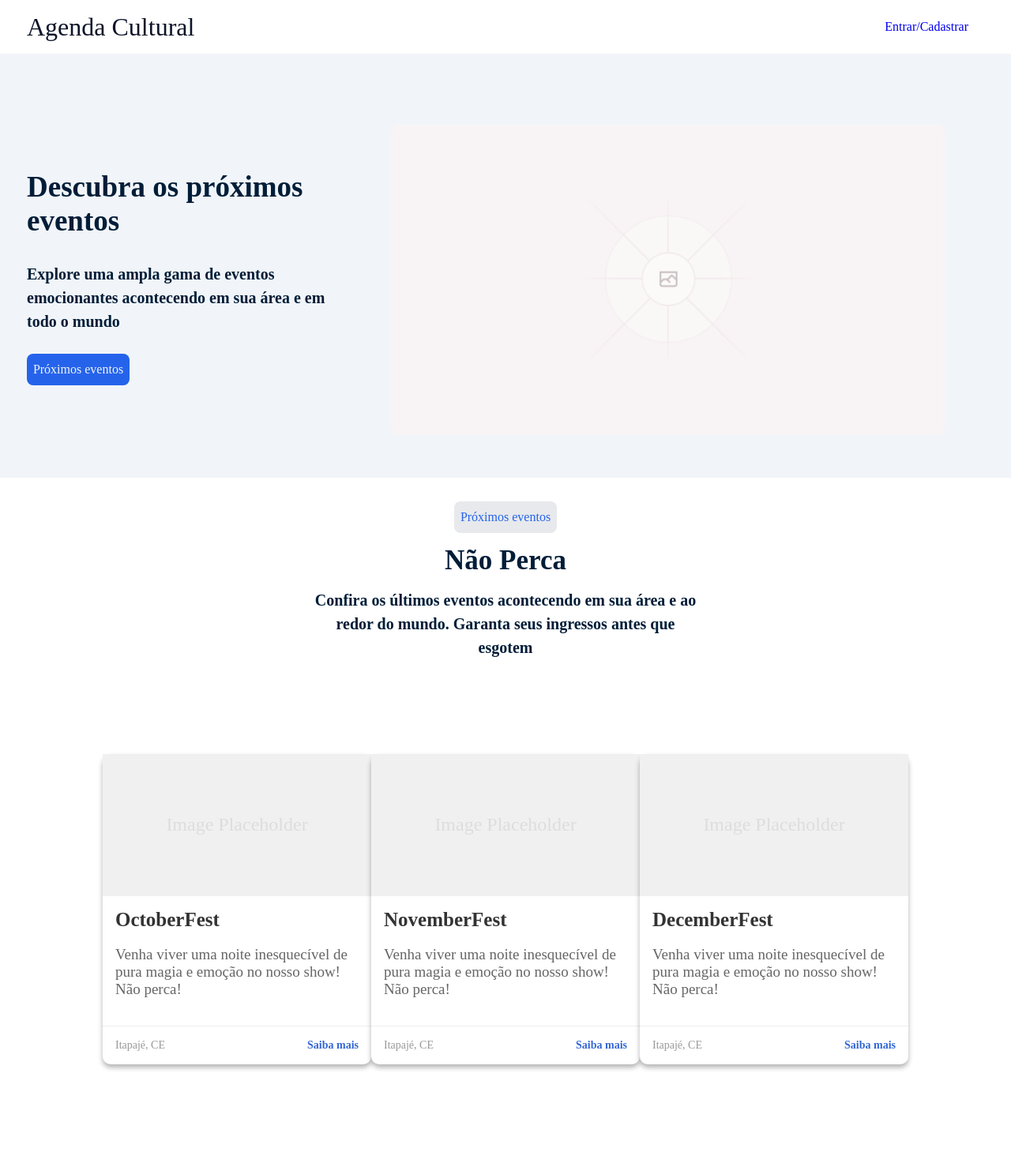
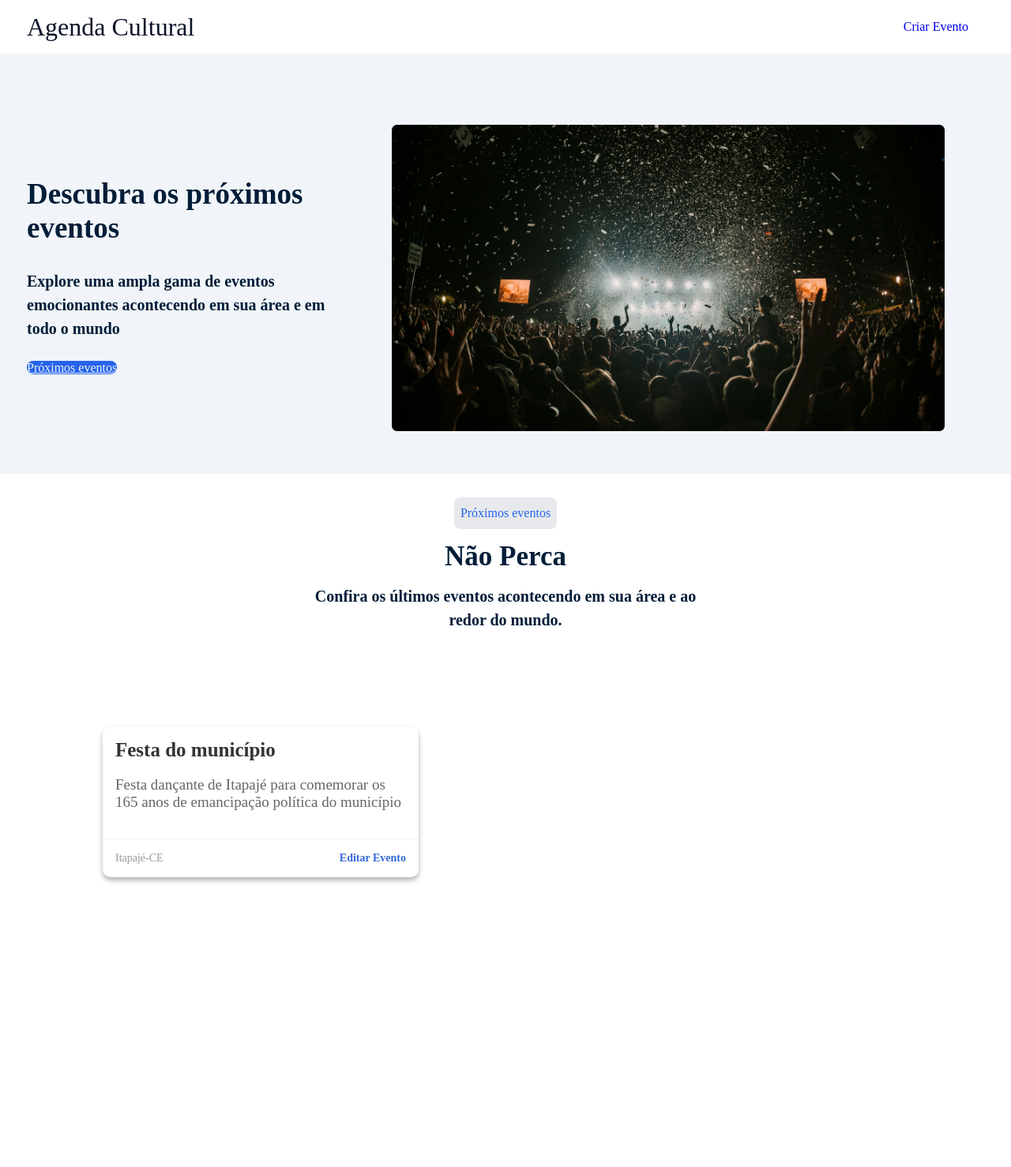
Before and after one commit to ryxnsousa/agenda-cultural, a Django app: page /home/ in a window 1280 px wide. Shown: the whole page at 79% size. After the commit the page ends 1118 px from the top, so only its background shows below. Run offline with Django 5.2, Linux system fonts and the light colour scheme; data comes from the database, SQL or seed files in the repository; both versions use the stored data as it was after the commit; some web fonts are replaced.

Commit message:
final version

```diff
--- a/agenda_cultural/agenda_cultural/urls.py
+++ b/agenda_cultural/agenda_cultural/urls.py
@@ -17,8 +17,12 @@ Including another URLconf
 from django.contrib import admin
 from django.urls import path, include
 from app_agenda_cultural import views
+from app_agenda_cultural.views import criar_evento, editar_evento, excluir_evento
 
 urlpatterns = [
     path('admin/', admin.site.urls),
-    path('home/', views.home),
+    path('home/', views.home, name='home'),
+    path('criar-evento/', views.criar_evento, name='criar_evento'),
+    path('editar-evento/<int:id>/', views.editar_evento, name='editar_evento'),
+    path('excluir-evento/<int:id>/', excluir_evento, name='excluir_evento'),
 ]
--- a/agenda_cultural/app_agenda_cultural/forms.py
+++ b/agenda_cultural/app_agenda_cultural/forms.py
@@ -4,4 +4,6 @@ from .models import Evento
 class EventoForm(forms.ModelForm):
     class Meta:
         model = Evento
-        fields = ['nome', 'descricao', 'local', 'data']
+        fields = ['nome', 'descricao', 'local','data']
+        widgets = {
+            'data': forms.DateInput(attrs={'type': 'date'})}
--- a/agenda_cultural/app_agenda_cultural/models.py
+++ b/agenda_cultural/app_agenda_cultural/models.py
@@ -1,10 +1,11 @@
 from django.db import models
+import datetime
 
 class Evento(models.Model):
     nome = models.CharField(max_length=100)
     descricao = models.TextField()
     local = models.CharField(max_length=100)
-    data = models.DateTimeField()
+    data = models.DateField(default=datetime.date.today)
 
     def __str__(self):
         return self.nome
--- a/agenda_cultural/app_agenda_cultural/static/css/style.css
+++ b/agenda_cultural/app_agenda_cultural/static/css/style.css
@@ -67,7 +67,7 @@ article img {
     padding: 50px;
 }
 
-form [type="submit"] {
+a.button {
     height: 40px;
     width: 130px;
     background-color: #2563EB;
--- a/agenda_cultural/app_agenda_cultural/templates/criar_eventos.html
+++ b/agenda_cultural/app_agenda_cultural/templates/criar_evento.html
@@ -9,14 +9,13 @@
 </head>
 <body>
     <header>
-        <h1>Criar Novo Evento</h1>
+        <h1>Criar Evento</h1>
     </header>
-
     <main>
         <form method="POST">
             {% csrf_token %}
             {{ form.as_p }}
-            <button type="submit">Salvar Evento</button>
+            <button type="submit">Criar Evento</button>
         </form>
     </main>
 </body>
--- a/agenda_cultural/app_agenda_cultural/templates/home.html
+++ b/agenda_cultural/app_agenda_cultural/templates/home.html
@@ -16,8 +16,8 @@
         </div>
 
         <ul>
-            <a href="./auth.html">
-                <li>Entrar/Cadastrar</li>
+            <a href="{% url 'criar_evento' %}">
+                <li>Criar Evento</li>
             </a>
         </ul>
     </header>
@@ -28,74 +28,37 @@
             <h4>Explore uma ampla gama de eventos emocionantes
                 acontecendo em sua área e em todo o mundo</h4>
 
-                <form>
-                    <input type="submit" value="Próximos eventos">
-                </form>
+                <a href="#eventos" class="button">Próximos eventos</a>
         </aside>
 
 
 
         <article>
-            <img src="{% static 'images/image.png' %}" alt="placeholder">
+            <img src="{% static 'images/image2.png' %}" alt="placeholder">
         </article>
     </main>
 
-    <section>
+    <section id="eventos">
         <div class="events">
             <button>Próximos eventos</button>
             <h1>Não Perca</h1>
-            <h4>Confira os últimos eventos acontecendo em sua área e ao redor do mundo.
-            Garanta seus ingressos antes que esgotem</h4>
+            <h4>Confira os últimos eventos acontecendo em sua área e ao redor do mundo.</h4>
         </div>
 
         <div class="card-container">
+            {% for evento in eventos %}
             <div class="card">
-                <div class="image-placeholder">
-                    <span>Image Placeholder</span>
+                <div class="event-info">
+                    <h2>{{ evento.nome }}</h2>
+                    <p>{{ evento.descricao }}</p>
                 </div>
+                <div class="card-footer">
+                    <span>{{ evento.local }}</span>
+                    <a href="{% url 'editar_evento' evento.id %}">Editar Evento</a>
 
-                <div class="event-info">
-                    <h2>OctoberFest</h2>
-                    <p>Venha viver uma noite inesquecível de pura magia e emoção no nosso show! Não perca!</p>
-                </div>
-
-                <div class="card-footer">
-                    <span>Itapajé, CE</span>
-                    <a href="#">Saiba mais</a>
                 </div>
             </div>
-
-            <div class="card">
-                <div class="image-placeholder">
-                    <span>Image Placeholder</span>
-                </div>
-
-                <div class="event-info">
-                    <h2>NovemberFest</h2>
-                    <p>Venha viver uma noite inesquecível de pura magia e emoção no nosso show! Não perca!</p>
-                </div>
-
-                <div class="card-footer">
-                    <span>Itapajé, CE</span>
-                    <a href="#">Saiba mais</a>
-                </div>
-            </div>
-
-            <div class="card">
-                <div class="image-placeholder">
-                    <span>Image Placeholder</span>
-                </div>
-
-                <div class="event-info">
-                    <h2>DecemberFest</h2>
-                    <p>Venha viver uma noite inesquecível de pura magia e emoção no nosso show! Não perca!</p>
-                </div>
-
-                <div class="card-footer">
-                    <span>Itapajé, CE</span>
-                    <a href="#">Saiba mais</a>
-                </div>
-            </div>
+            {% endfor %}
         </div>
     </section>
 
--- a/agenda_cultural/app_agenda_cultural/views.py
+++ b/agenda_cultural/app_agenda_cultural/views.py
@@ -1,5 +1,44 @@
-from django.shortcuts import render
+from django.shortcuts import render, redirect
 from django.http import HttpResponse
+from .models import Evento
+from .forms import EventoForm
+from django.shortcuts import get_object_or_404
+
 
 def home(request):
     return render(request, 'home.html')
+
+def criar_evento(request):
+    if request.method == 'POST':
+        form = EventoForm(request.POST)
+        if form.is_valid():
+            form.save()
+            return redirect('home')
+    else:
+        form = EventoForm()
+
+    return render(request, 'criar_evento.html', {'form': form})
+
+def home(request):
+    eventos = Evento.objects.all()
+    return render(request, 'home.html', {'eventos': eventos})
+
+def editar_evento(request, id):
+    evento = get_object_or_404(Evento, id=id)
+
+    if request.method == 'POST':
+        form = EventoForm(request.POST, instance=evento)
+        if form.is_valid():
+            form.save()
+            return redirect('home')
+    else:
+        form = EventoForm(instance=evento)
+
+    return render(request, 'editar_evento.html', {'form': form, 'evento': evento})
+
+def excluir_evento(request, id):
+    evento = get_object_or_404(Evento, id=id)
+    if request.method == 'POST':
+        evento.delete()
+        return redirect('home')
+    return redirect('home')
```
Also changed, not shown: agenda_cultural/app_agenda_cultural/templates/confirmar_exclusao.html (added, +20 -0 lines), agenda_cultural/app_agenda_cultural/templates/editar_evento.html (added, +26 -0 lines), agenda_cultural/app_agenda_cultural/migrations/0001_initial.py (added), agenda_cultural/app_agenda_cultural/migrations/0002_evento_data.py (added), agenda_cultural/app_agenda_cultural/static/images/image2.png (added), agenda_cultural/db.sqlite3.
